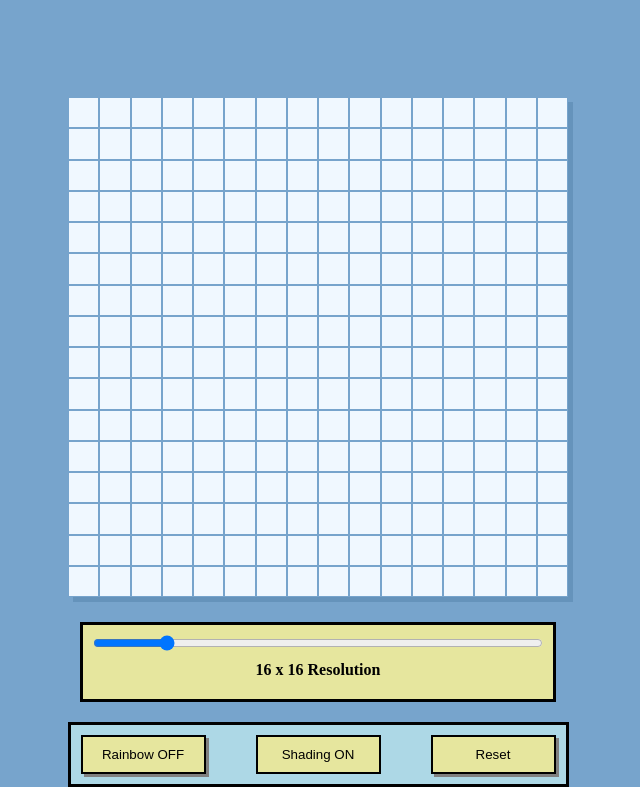
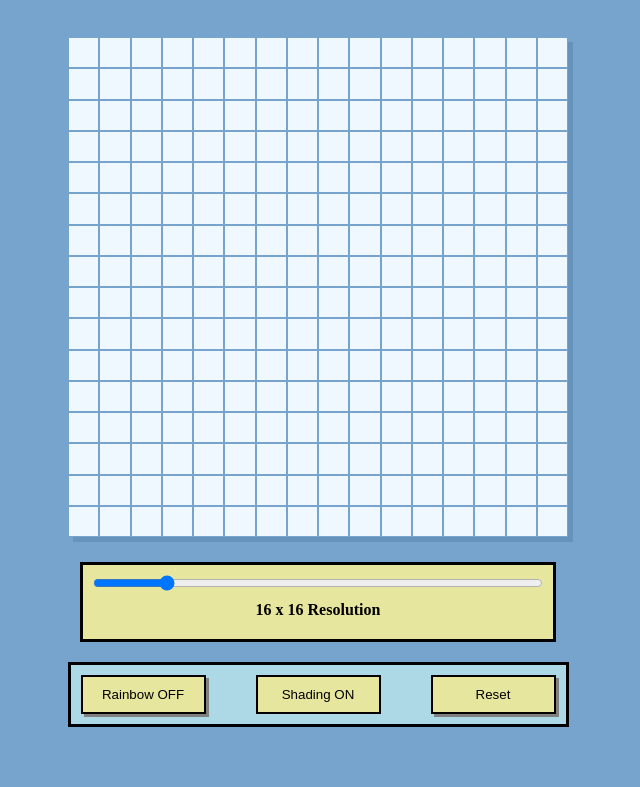
Before and after one commit to Damon-Thomas/odin-etch-a-sketch, a plain HTML site: page index.html in a window 1280 px wide. Shown: the part 90-877 px from the top of the page, without its empty margins (322-962 px from the left). After the commit the page ends 817 px from the top, so only its background shows below. Drawn offline with Linux system fonts and the light colour scheme.

Commit message:
fix margin under title

```diff
--- a/style.css
+++ b/style.css
@@ -18,7 +18,6 @@ body {
 .main {
     display: flex;
     flex-direction: column;
-
 }
 
 .commands {
@@ -33,7 +32,7 @@ body {
 .game {
     display: flex;
     flex-wrap: wrap;
-    margin: 100px auto 25px auto;
+    margin: 40px auto 25px auto;
     background-color: aliceblue;
     box-shadow: 5px 5px rgb(101, 147, 187)
 }
```
